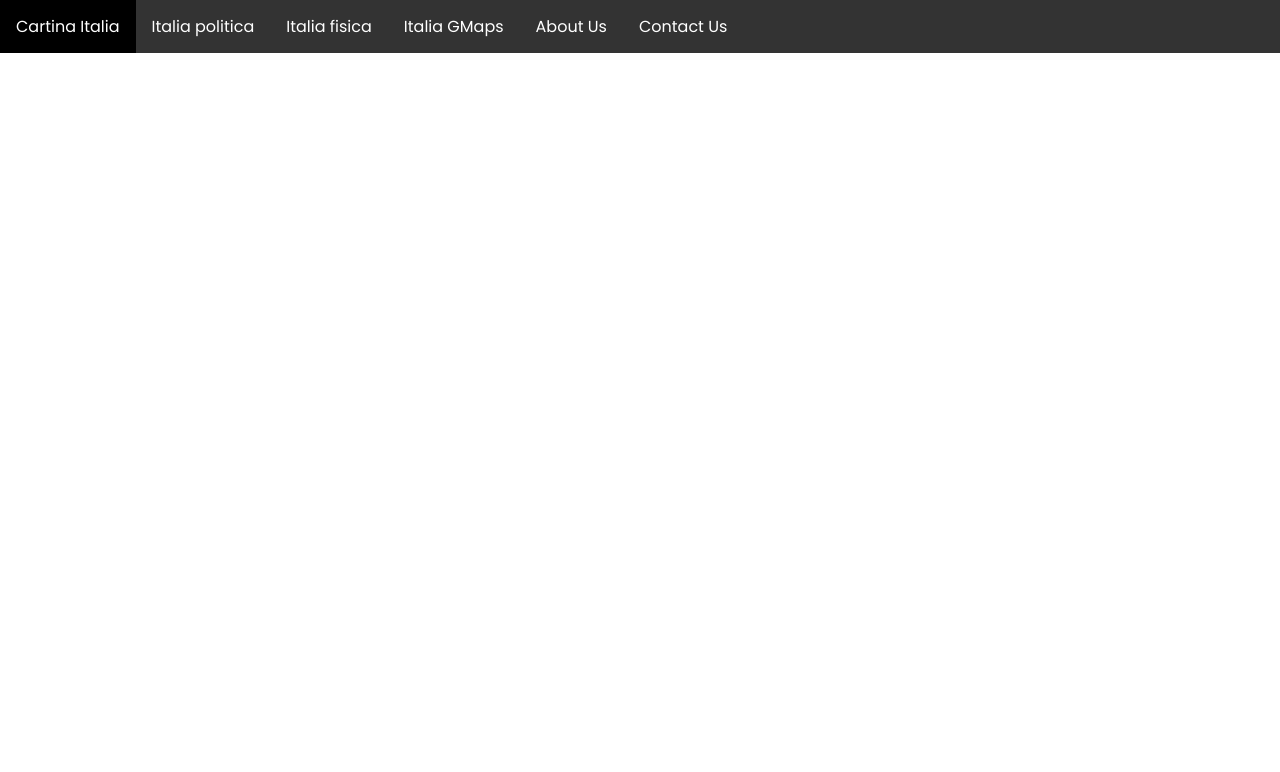
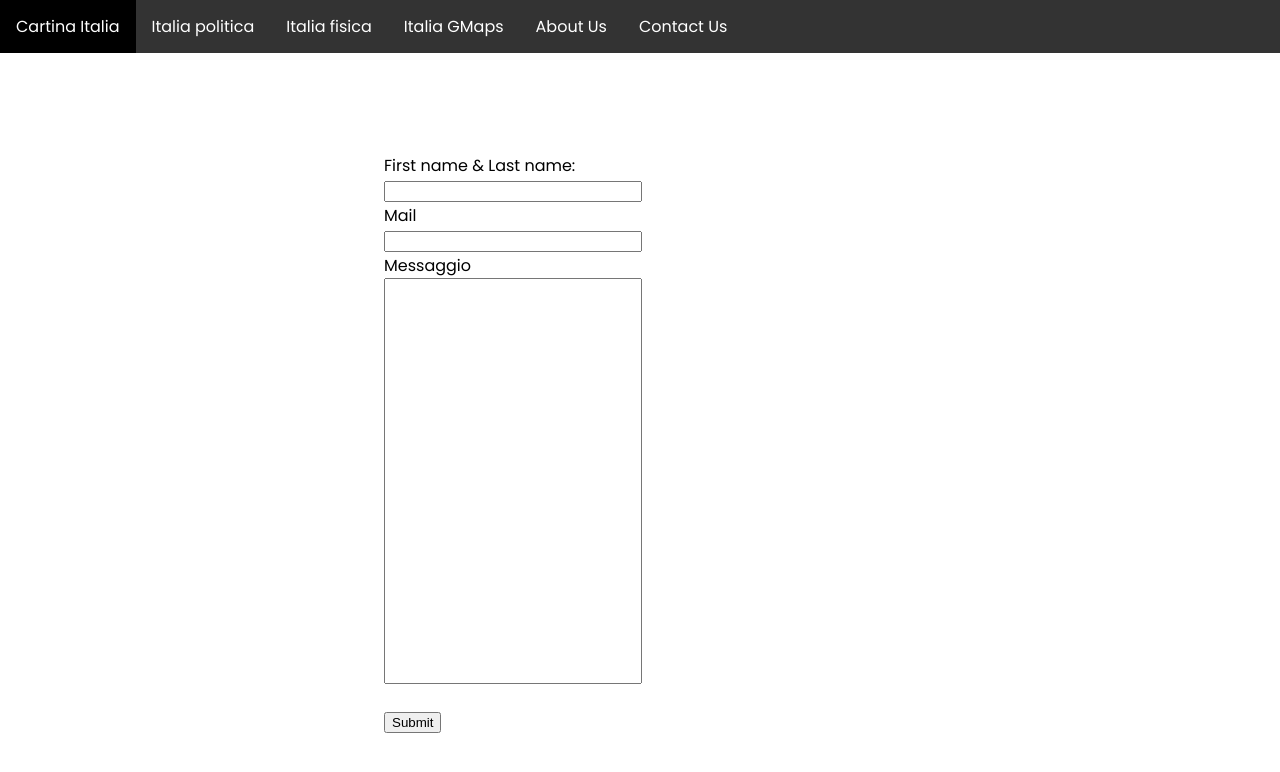
Before and after one commit to ArmandoBoaca/Cartina-Italia, a plain HTML site: page pages/contactus.html in a window 1280 px wide. Drawn offline with Linux system fonts and the light colour scheme.

Commit message:
add other things

```diff
--- a/css/pageStyle.css
+++ b/css/pageStyle.css
@@ -44,6 +44,7 @@ li a:hover {
   }
 
 
+
 p {
     margin-left: 400px;
     margin-right: 400px;
--- a/pages/contactus.html
+++ b/pages/contactus.html
@@ -21,6 +21,16 @@
         </ul>
     </nav>
 
+    <form class="center" style="margin-top: 100px;">
+        <label for="fname">First name & Last name:</label><br>
+        <input type="text" id="name" name="name" style="width: 250px;"><br>
+        <label for="email">Mail</label><br>
+        <input type="email" id="email" name="email" style="width: 250px;"><br>
+        <label for="text">Messaggio</label><br>
+        <input type="text" id="text" name="text" style=" height: 400px; width: 250px;"><br><br>
+        <input type="submit" value="Submit">
+      </form>
+
 </body>
 
 </html>
```
Also changed, not shown: pages/aboutus.html (+13 -0 lines).
